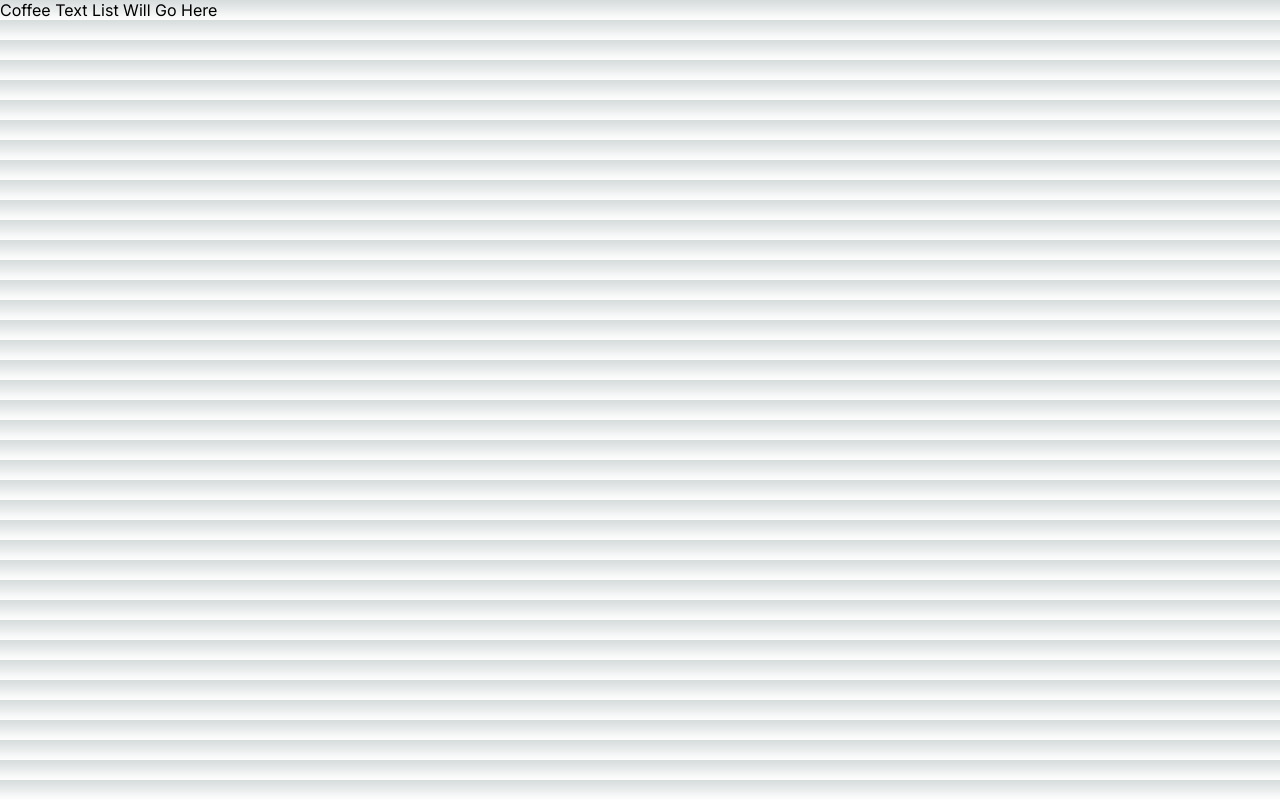
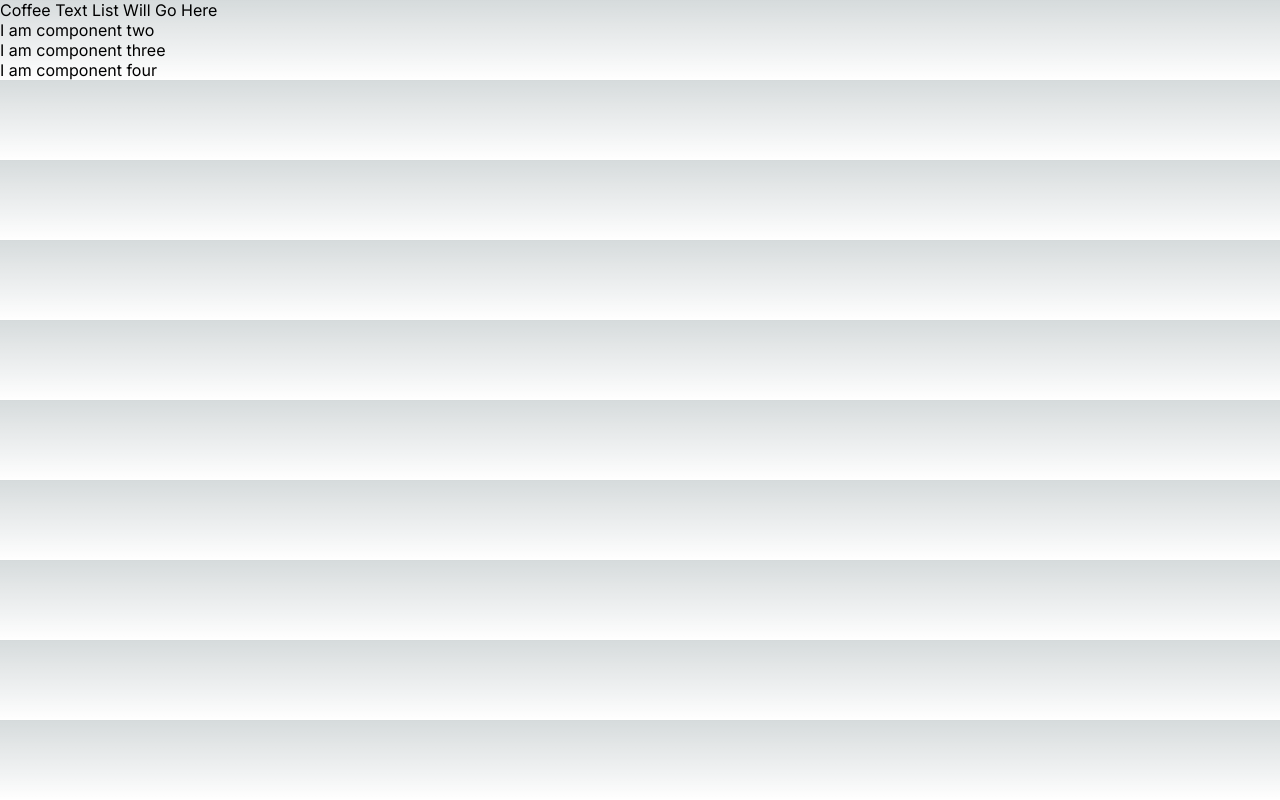
Before and after one commit to faradilshodov/benk-react-js-fundamentals, a Next.js app: page /coffeetext in a window 1280 px wide. Built offline with nearby package versions, Linux system fonts and the light colour scheme.

Commit message:
Create a route and components

```diff
--- /dev/null
+++ b/src/app/coffeetext/componentTwo.tsx
@@ -0,0 +1,11 @@
+export default function CoffeeTextComponent() {
+    return <p>I am component two</p>
+}
+
+export function ComponentThree() {
+    return <p>I am component three</p>
+}
+
+export function ComponentFour() {
+    return <p>I am component four</p>
+}
--- a/src/app/coffeetext/page.tsx
+++ b/src/app/coffeetext/page.tsx
@@ -1,3 +1,13 @@
+import ComponentTwo from "./componentTwo";
+import { ComponentThree, ComponentFour } from "./componentTwo";
+
 export default function CoffeeTextComponent(){
-    return <p>Coffee Text List Will Go Here</p>
+    return (
+        <>
+            <p>Coffee Text List Will Go Here</p>
+            <ComponentTwo/>
+            <ComponentThree/>
+            <ComponentFour/>
+        </>
+    )
 }
```
